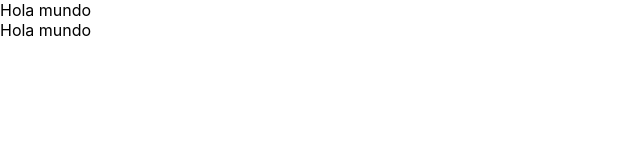
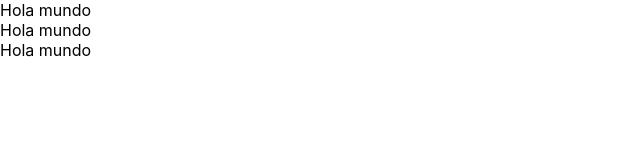
Before and after one commit to EdwinYauyo98/TrainingRepository, a React (Create React App) app: page / in a window 1280 px wide. Shown: the top 160 px of the page, without its empty margins (0-640 px from the left). Built offline with nearby package versions, Linux system fonts and the light colour scheme.

Commit message:
hola mundo x3

```diff
--- a/src/App.js
+++ b/src/App.js
@@ -6,6 +6,7 @@ function App() {
     <div className="App">
       <div>Hola mundo</div>
       <div>Hola mundo</div>
+      <div>Hola mundo</div>
     </div>
   );
 }
```
